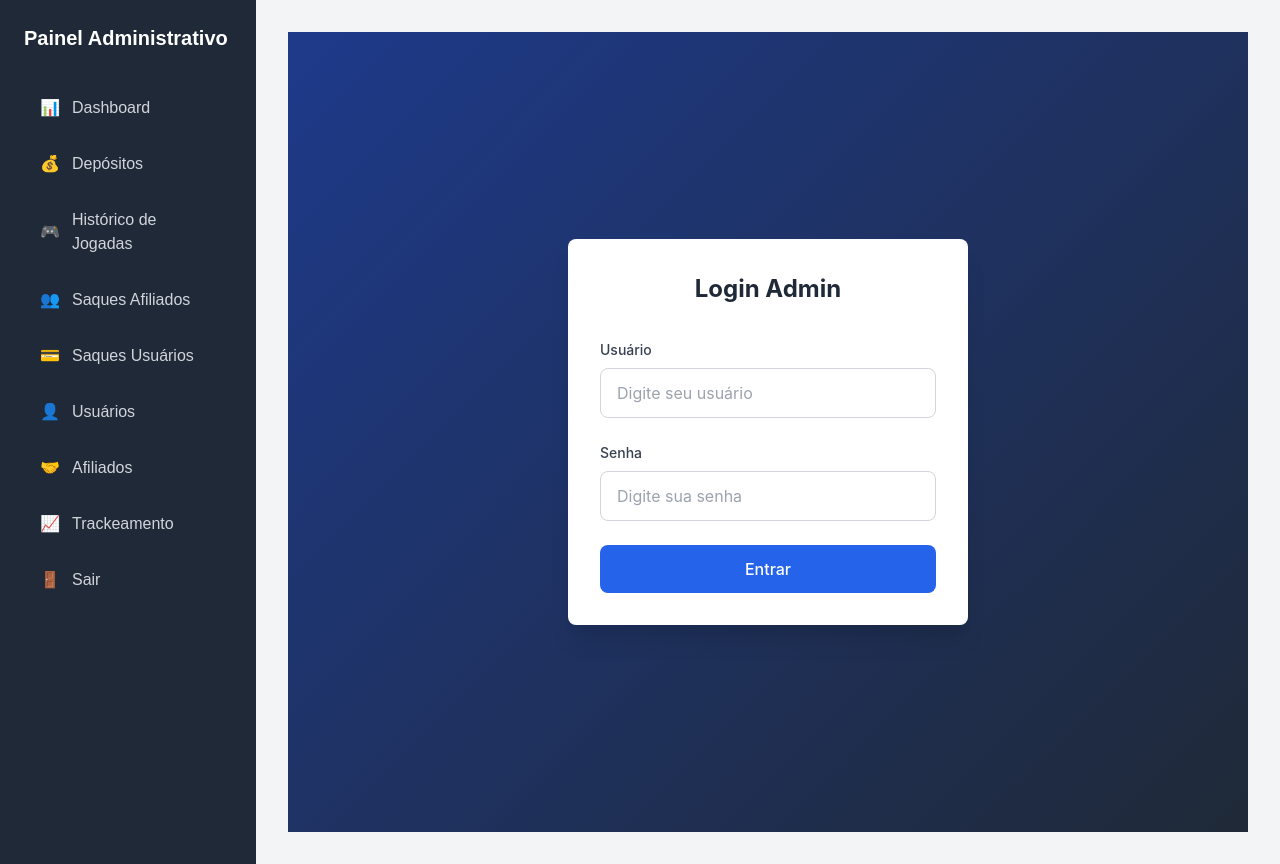
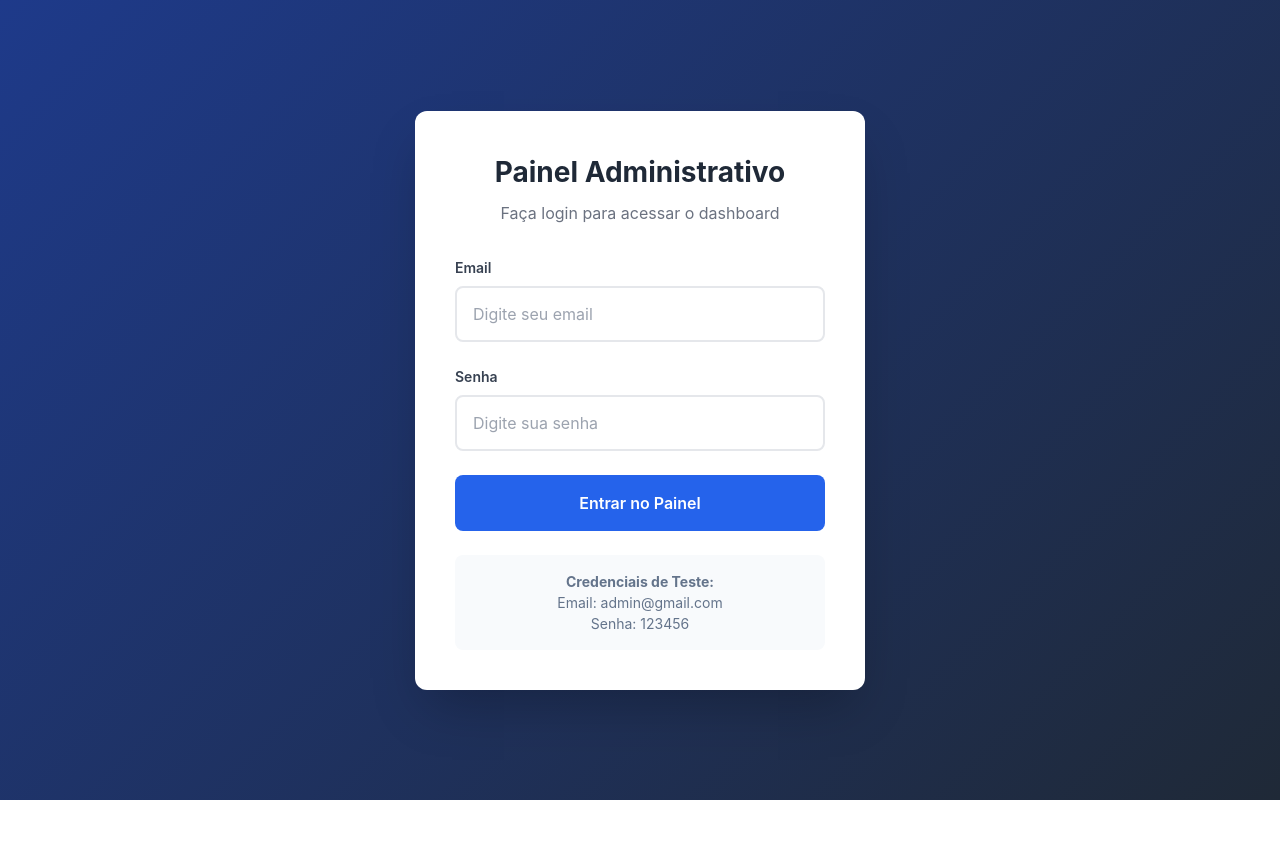
Before and after one commit to xeiachadinhos-del/raspa-da-sorte, a Next.js app in the folder frontend/: page /admin/login in a window 1280 px wide. After the commit the page ends 800 px from the top, so only its background shows below. Built offline with nearby package versions, Linux system fonts and the light colour scheme; sample sign-in values are in the browser's storage.

Commit message:
fix: Create complete React-based admin login page with proper styling

```diff
--- a/frontend/src/app/admin/login/page.tsx
+++ b/frontend/src/app/admin/login/page.tsx
@@ -1,56 +1,113 @@
+'use client';
+
+import { useState } from 'react';
+import { useRouter } from 'next/navigation';
+
 export default function AdminLogin() {
+  const [username, setUsername] = useState('');
+  const [password, setPassword] = useState('');
+  const [isLoading, setIsLoading] = useState(false);
+  const [error, setError] = useState('');
+  const router = useRouter();
+
+  const handleSubmit = async (e: React.FormEvent) => {
+    e.preventDefault();
+    setIsLoading(true);
+    setError('');
+
+    // Verificar credenciais do admin
+    if (username === 'admin@gmail.com' && password === '123456') {
+      // Salvar token de admin no localStorage
+      localStorage.setItem('adminToken', 'admin-token-123');
+      localStorage.setItem('adminUser', JSON.stringify({
+        username: 'admin@gmail.com',
+        role: 'admin'
+      }));
+
+      // Redirecionar para o dashboard
+      router.push('/admin/dashboard');
+    } else {
+      setError('Credenciais inválidas');
+    }
+
+    setIsLoading(false);
+  };
+
   return (
     <div style={{
-      minHeight: '100vh',
+      position: 'fixed',
+      top: 0,
+      left: 0,
+      width: '100vw',
+      height: '100vh',
       background: 'linear-gradient(135deg, #1e3a8a 0%, #1f2937 100%)',
       display: 'flex',
       alignItems: 'center',
       justifyContent: 'center',
       padding: '20px',
-      fontFamily: '-apple-system, BlinkMacSystemFont, "Segoe UI", Roboto, sans-serif'
+      fontFamily: '-apple-system, BlinkMacSystemFont, "Segoe UI", Roboto, sans-serif',
+      zIndex: 9999
     }}>
       <div style={{
         backgroundColor: 'white',
-        borderRadius: '8px',
-        boxShadow: '0 20px 25px -5px rgba(0, 0, 0, 0.1), 0 10px 10px -5px rgba(0, 0, 0, 0.04)',
-        padding: '32px',
+        borderRadius: '12px',
+        boxShadow: '0 25px 50px -12px rgba(0, 0, 0, 0.25)',
+        padding: '40px',
         width: '100%',
-        maxWidth: '400px'
+        maxWidth: '450px',
+        position: 'relative'
       }}>
-        <h1 style={{
-          fontSize: '24px',
-          fontWeight: 'bold',
-          color: '#1f2937',
+        <div style={{
           textAlign: 'center',
           marginBottom: '32px'
         }}>
-          Login Admin
-        </h1>
+          <h1 style={{
+            fontSize: '28px',
+            fontWeight: 'bold',
+            color: '#1f2937',
+            marginBottom: '8px'
+          }}>
+            Painel Administrativo
+          </h1>
+          <p style={{
+            fontSize: '16px',
+            color: '#6b7280',
+            margin: 0
+          }}>
+            Faça login para acessar o dashboard
+          </p>
+        </div>
 
-        <form id="loginForm" style={{ display: 'flex', flexDirection: 'column', gap: '24px' }}>
+        <form onSubmit={handleSubmit} style={{
+          display: 'flex',
+          flexDirection: 'column',
+          gap: '24px'
+        }}>
           <div>
             <label htmlFor="username" style={{
               display: 'block',
               fontSize: '14px',
-              fontWeight: '500',
+              fontWeight: '600',
               color: '#374151',
               marginBottom: '8px'
             }}>
-              Usuário
+              Email
             </label>
             <input
-              type="text"
+              type="email"
               id="username"
-              name="username"
+              value={username}
+              onChange={(e) => setUsername(e.target.value)}
               style={{
                 width: '100%',
-                padding: '12px 16px',
-                border: '1px solid #d1d5db',
+                padding: '14px 16px',
+                border: '2px solid #e5e7eb',
                 borderRadius: '8px',
                 fontSize: '16px',
-                outline: 'none'
+                outline: 'none',
+                transition: 'border-color 0.2s'
               }}
-              placeholder="Digite seu usuário"
+              placeholder="Digite seu email"
               required
             />
           </div>
@@ -59,7 +116,7 @@ export default function AdminLogin() {
             <label htmlFor="password" style={{
               display: 'block',
               fontSize: '14px',
-              fontWeight: '500',
+              fontWeight: '600',
               color: '#374151',
               marginBottom: '8px'
             }}>
@@ -68,73 +125,71 @@ export default function AdminLogin() {
             <input
               type="password"
               id="password"
-              name="password"
+              value={password}
+              onChange={(e) => setPassword(e.target.value)}
               style={{
                 width: '100%',
-                padding: '12px 16px',
-                border: '1px solid #d1d5db',
+                padding: '14px 16px',
+                border: '2px solid #e5e7eb',
                 borderRadius: '8px',
                 fontSize: '16px',
-                outline: 'none'
+                outline: 'none',
+                transition: 'border-color 0.2s'
               }}
               placeholder="Digite sua senha"
               required
             />
           </div>
 
-          <div id="errorMessage" style={{
-            color: '#dc2626',
-            fontSize: '14px',
-            textAlign: 'center',
-            display: 'none'
-          }}></div>
+          {error && (
+            <div style={{
+              backgroundColor: '#fef2f2',
+              border: '1px solid #fecaca',
+              color: '#dc2626',
+              fontSize: '14px',
+              padding: '12px 16px',
+              borderRadius: '8px',
+              textAlign: 'center'
+            }}>
+              {error}
+            </div>
+          )}
 
           <button
             type="submit"
+            disabled={isLoading}
             style={{
               width: '100%',
               backgroundColor: '#2563eb',
               color: 'white',
-              padding: '12px 16px',
+              padding: '16px 24px',
               borderRadius: '8px',
               fontSize: '16px',
-              fontWeight: '500',
+              fontWeight: '600',
               border: 'none',
-              cursor: 'pointer'
+              cursor: isLoading ? 'not-allowed' : 'pointer',
+              opacity: isLoading ? 0.6 : 1,
+              transition: 'background-color 0.2s'
             }}
           >
-            Entrar
+            {isLoading ? 'Entrando...' : 'Entrar no Painel'}
           </button>
         </form>
+
+        <div style={{
+          textAlign: 'center',
+          marginTop: '24px',
+          padding: '16px',
+          backgroundColor: '#f8fafc',
+          borderRadius: '8px',
+          fontSize: '14px',
+          color: '#64748b'
+        }}>
+          <strong>Credenciais de Teste:</strong><br />
+          Email: admin@gmail.com<br />
+          Senha: 123456
+        </div>
       </div>
-
-      <script dangerouslySetInnerHTML={{
-        __html: `
-          document.getElementById('loginForm').addEventListener('submit', function(e) {
-            e.preventDefault();
-
-            const username = document.getElementById('username').value;
-            const password = document.getElementById('password').value;
-            const errorMessage = document.getElementById('errorMessage');
-
-            // Verificar credenciais
-            if (username === 'admin@gmail.com' && password === '123456') {
-              // Salvar token de admin
-              localStorage.setItem('adminToken', 'admin-token-123');
-              localStorage.setItem('adminUser', JSON.stringify({
-                username: 'admin@gmail.com',
-                role: 'admin'
-              }));
-
-              // Redirecionar para o dashboard
-              window.location.href = '/admin/dashboard';
-            } else {
-              errorMessage.textContent = 'Credenciais inválidas';
-              errorMessage.style.display = 'block';
-            }
-          });
-        `
-      }} />
     </div>
   );
 }
```
